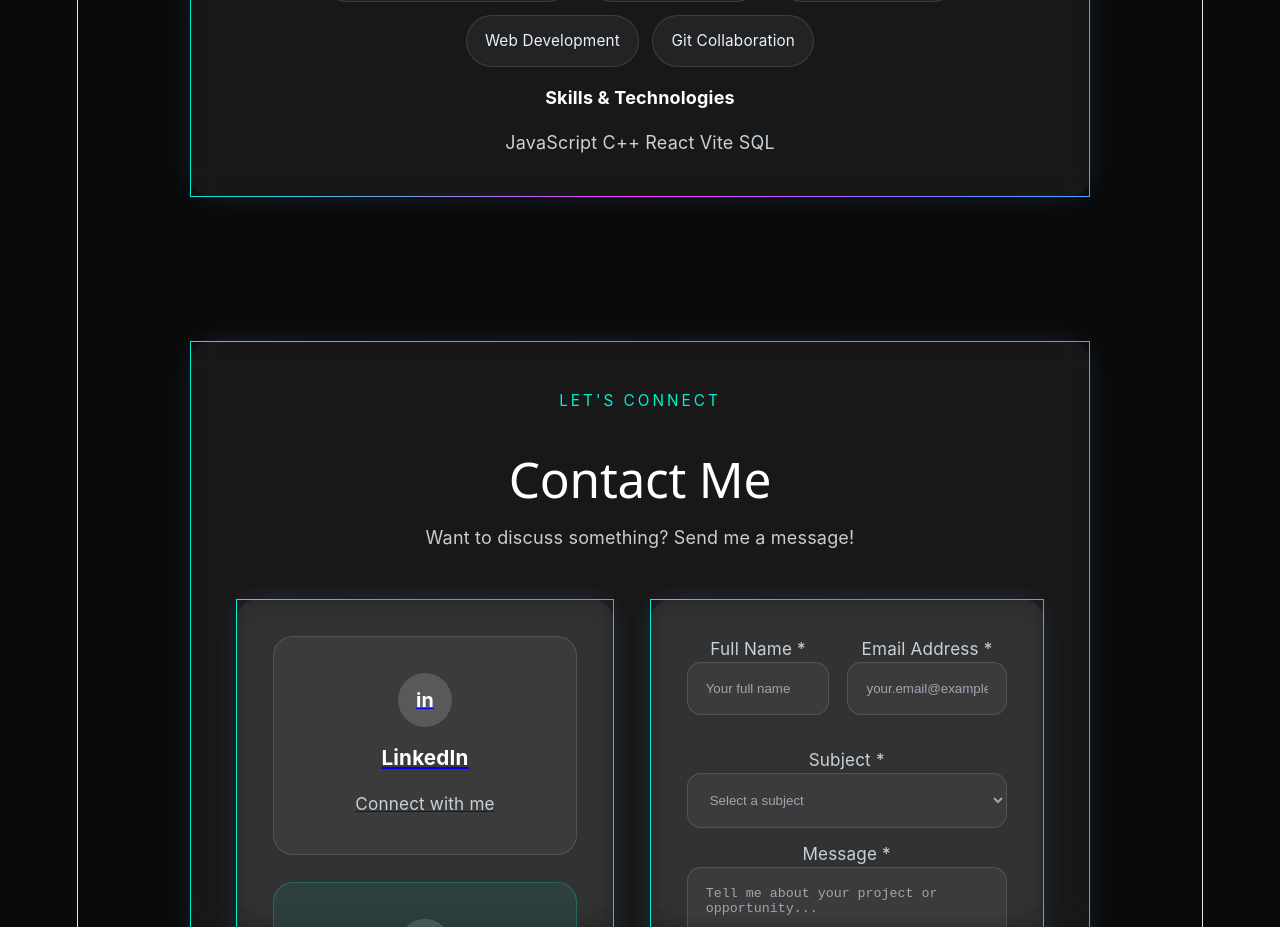
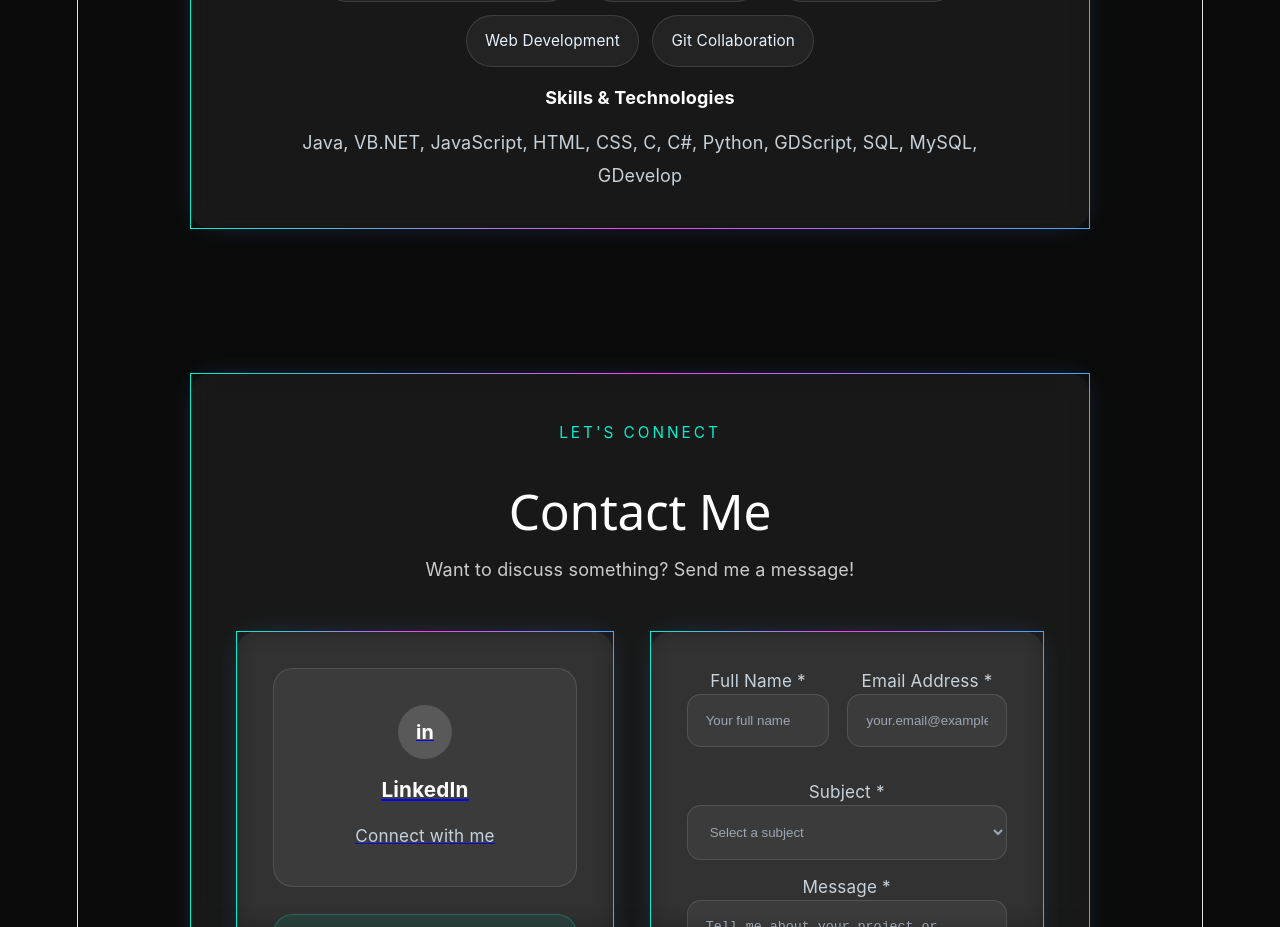
Before and after one commit to Demented912/My-Portfolio, a React (Vite) app: page / in a window 1280 px wide. Shown: the part 3620-4547 px from the top of the page. Built offline with nearby package versions, Linux system fonts and the light colour scheme.

Commit message:
Tech Skills
changed the skills in the tech skills section

```diff
--- a/src/App.jsx
+++ b/src/App.jsx
@@ -179,7 +179,7 @@ function App() {
                     </div>
 
                     <h4>Skills & Technologies</h4>
-                    <p>JavaScript C++ React Vite SQL</p>
+                    <p>Java, VB.NET, JavaScript, HTML, CSS, C, C#, Python, GDScript, SQL, MySQL, GDevelop</p>
                   </div>
                 </div>
               </div>
```
